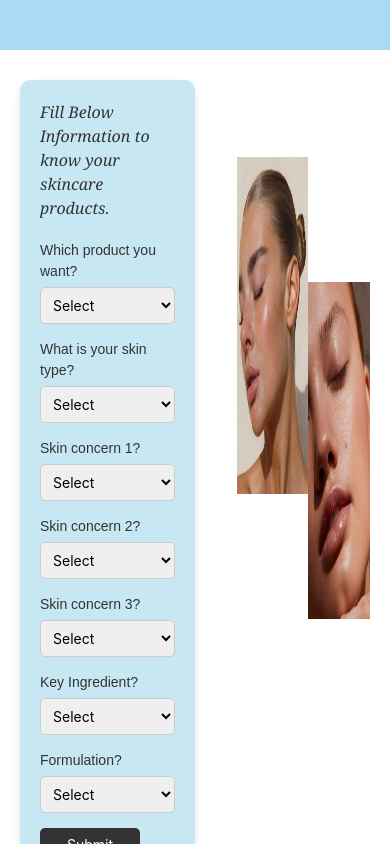
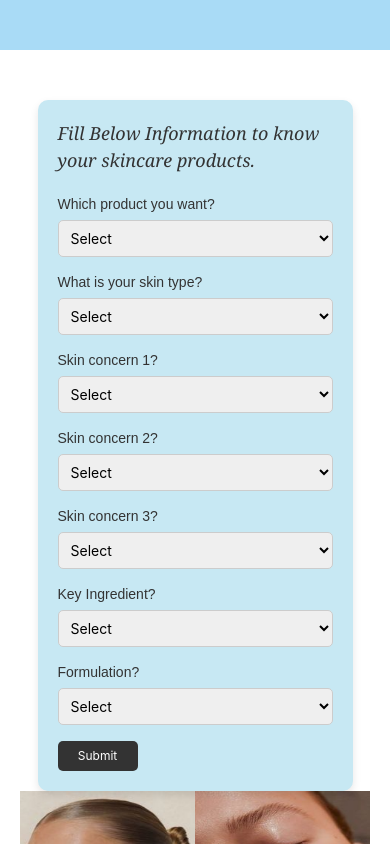
Before and after one commit to Harry9021/skin-care-recommender, a React (Create React App) app in the folder ui/: page /form in a window 390 px wide. Shown: the top 844 px of the page. Built offline with nearby package versions, Linux system fonts and the light colour scheme.

Commit message:
responsive

```diff
--- a/ui/src/Styles/Formpage.css
+++ b/ui/src/Styles/Formpage.css
@@ -4,6 +4,7 @@
   padding: 20px;
   background-color: #fff;
   position: relative;
+  flex-wrap: wrap; /* Allow wrapping on smaller screens */
 }
 
 .blue-box {
@@ -19,6 +20,7 @@
 .form-container {
   width: 50%;
   padding: 20px;
+  font-size: 30px;
   margin-top: 60px;
   background-color: #C7E8F3;
   border-radius: 10px;
@@ -55,7 +57,6 @@
   font-size: 14px;
 }
 
-
 button {
   padding: 6px 10px;
   background-color: #333;
@@ -73,12 +74,57 @@
   background-color: #555;
 }
 
-  .image-5{
-    width: 18vw !important ;
-    height: 40vh !important;
-    margin-bottom: 250px;
+.image-5, .image-6 {
+  width: 16vw !important;
+  height: 42vh !important;
 }
-  .image-6{
-    width: 16vw !important ;
-    height: 40vh !important;
+
+/* Responsive styles */
+@media (max-width: 1200px) {
+  .form-container {
+      width: 60%;
+      font-size: 26px;
   }
+
+  .image-5, .image-6 {
+      width: 20vw !important;
+      height: 35vh !important;
+  }
+}
+
+@media (max-width: 768px) {
+  .form-image-container {
+      flex-direction: column; /* Stack form and images vertically */
+      align-items: center;
+  }
+
+  .form-container {
+      width: 80%;
+      margin-top: 80px; /* Increase top margin for spacing */
+      font-size: 22px;
+  }
+
+  .image-5, .image-6 {
+      width: 50vw !important;
+      height: 30vh !important;
+      margin-bottom: 40px;
+  }
+}
+
+@media (max-width: 480px) {
+  .form-container {
+      width: 90%;
+      font-size: 18px;
+  }
+
+  .image-5, .image-6 {
+      width: 70vw !important;
+      height: 25vh !important;
+      margin-bottom: 20px;
+  }
+
+  button {
+      width: 80px;
+      font-size: 12px;
+  }
+}
--- a/ui/src/Styles/Home.css
+++ b/ui/src/Styles/Home.css
@@ -3,41 +3,29 @@
     align-items: center;
     height: 80vh;
     justify-content: space-between;
+    flex-wrap: wrap; /* Allows content to wrap on smaller screens */
+    padding: 0 5vw; /* Add padding for smaller screens */
 }
 
 .imager {
-    >img {
-        width: 204px;
-        height: 302px;
-    }
-
     padding-left: 4%;
     display: flex;
     align-items: center;
     justify-content: center;
+
+    > img {
+        width: 204px;
+        height: 302px;
+    }
 }
 
-.image-1 {
-    margin-bottom: 250px;
-}
-
-.image-2 {
-    margin-bottom: 100px;
-}
-
-.image-3 {
-    margin-bottom: 250px;
-}
-
-.image-4 {
-    margin-bottom: 100px;
+.image-1, .image-3 {
+    margin-bottom: 10vw;
 }
 
 .written-content {
     width: 30vw;
     padding-right: 4%;
-
-
 }
 
 .written {
@@ -55,3 +43,74 @@
     color: #ffffff;
     border-radius: 8px;
 }
+
+/* Responsive Styles */
+@media (max-width: 1200px) {
+    .written-content {
+        width: 40vw;
+    }
+
+    .imager > img {
+        width: 180px;
+        height: 270px;
+    }
+
+    .try-button {
+        width: 220px;
+        height: 60px;
+        font-size: 30px;
+    }
+}
+
+@media (max-width: 768px) {
+    .home-content {
+        flex-direction: column;
+        height: auto;
+        padding: 0 10vw;
+    }
+
+    .written-content {
+        width: 100%;
+        padding-right: 0;
+        padding-bottom: 20px;
+        text-align: center; /* Center text for smaller screens */
+    }
+
+    .imager {
+        padding-left: 0;
+    }
+
+    .imager > img {
+        width: 150px;
+        height: 220px;
+    }
+
+    .try-button {
+        width: 200px;
+        height: 55px;
+        font-size: 28px;
+    }
+
+    .written {
+        font-size: 22px;
+        padding-bottom: 10vh;
+    }
+}
+
+@media (max-width: 480px) {
+    .imager > img {
+        width: 120px;
+        height: 180px;
+    }
+
+    .try-button {
+        width: 180px;
+        height: 50px;
+        font-size: 24px;
+    }
+
+    .written {
+        font-size: 20px;
+        padding-bottom: 5vh;
+    }
+}
```
Lines whose indentation alone changed are shown as unchanged.
